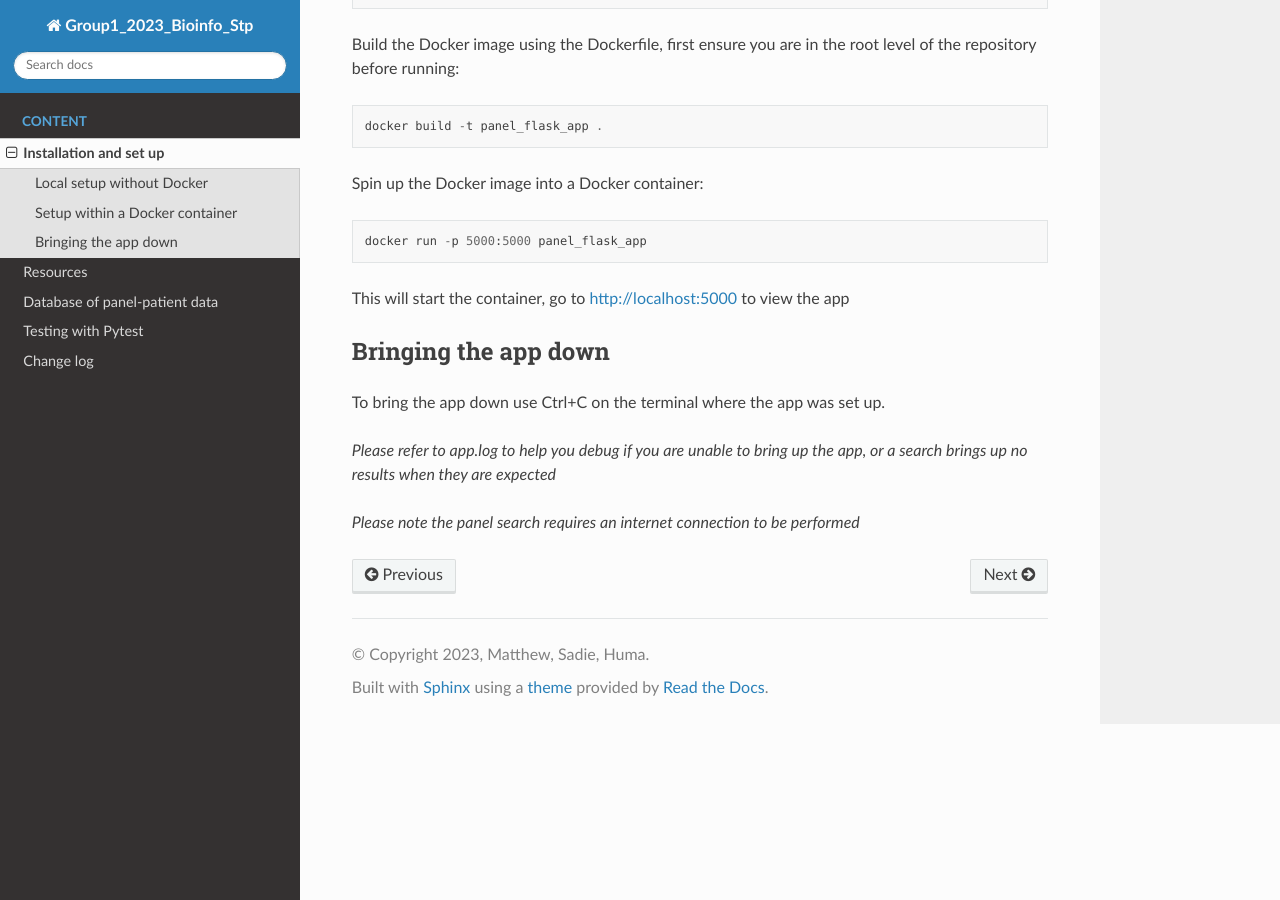
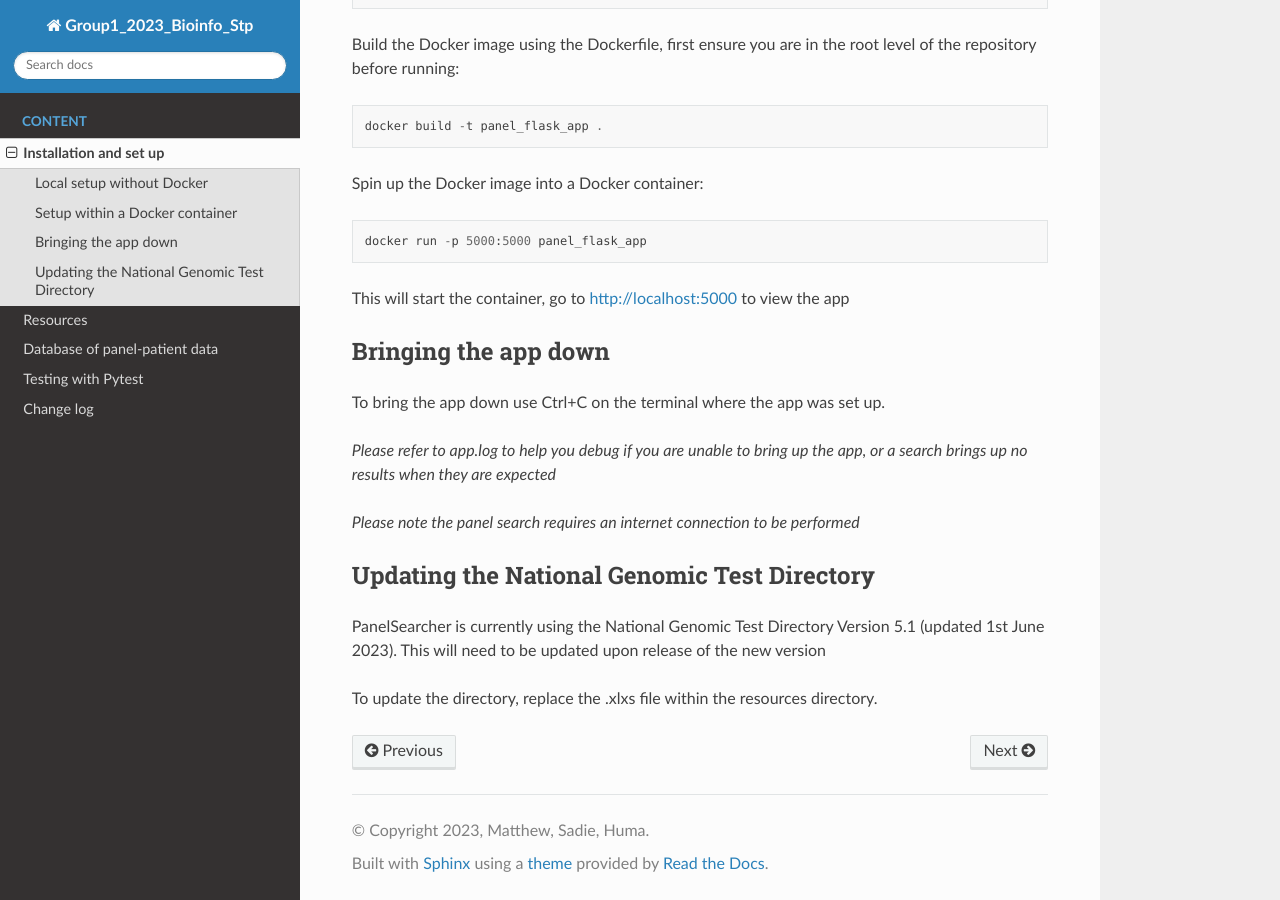
Before and after one commit to Mathew-B-SDGS/Group1_2023_Bioinfo_Stp, a Sphinx documentation site: the page built from docs/installation.rst, in a window 1280 px wide and 900 px high, scrolled down 1120 px. Built offline with Sphinx 7.4.7 and the Read the Docs theme 2.0.0, drawn with Linux system fonts in a browser that asks for light colours.

Commit message:
Edit documentation

```diff
--- a/docs/installation.rst
+++ b/docs/installation.rst
@@ -57,3 +57,10 @@ To bring the app down use Ctrl+C on the terminal where the app was set up.
 *Please refer to app.log to help you debug if you are unable to bring up the app, or a search brings up no results when they are expected*
 
 *Please note the panel search requires an internet connection to be performed*
+
+Updating the National Genomic Test Directory
+------
+
+PanelSearcher is currently using the National Genomic Test Directory Version 5.1 (updated 1st June 2023). This will need to be updated upon release of the new version
+
+To update the directory, replace the .xlxs file within the resources directory.
--- a/docs/testing.rst
+++ b/docs/testing.rst
@@ -7,3 +7,6 @@ To run testing of the backend code and flask app locally on the command line, na
 
 Continuous integration
 ------
+Continuous integration (CI) testing allows you to continuously build and test the code to ensure the new commit doesn't introduce errors.
+CI using GitHub Actions is performed when new commits are pushed to the main or staging branch of the repository,
+this automatically runs the tests. CI workflows can be seen by navigating to the actions tab within the GitHub repository of the project.
```
Also changed, not shown: INSTALL.md (+7 -1 lines).
